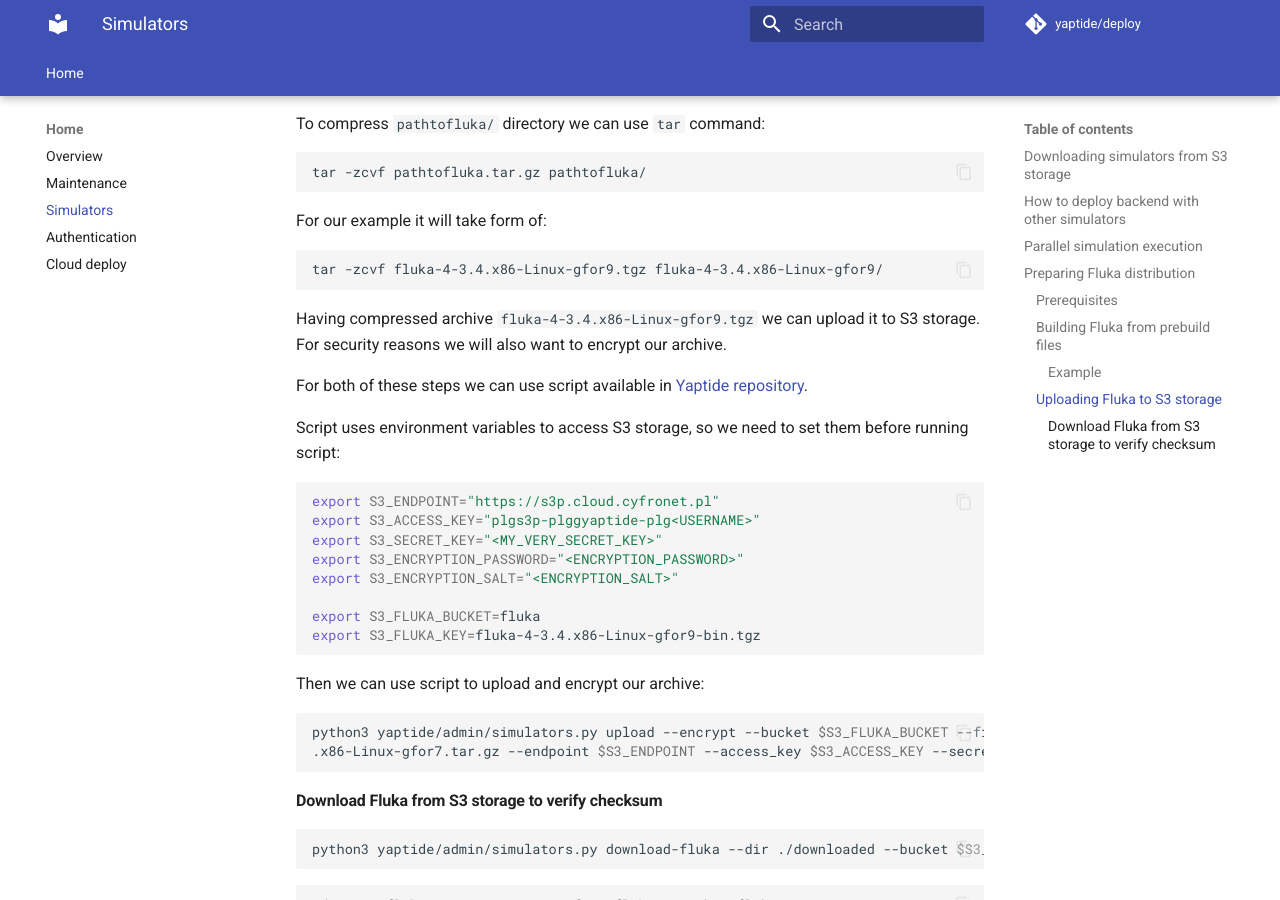
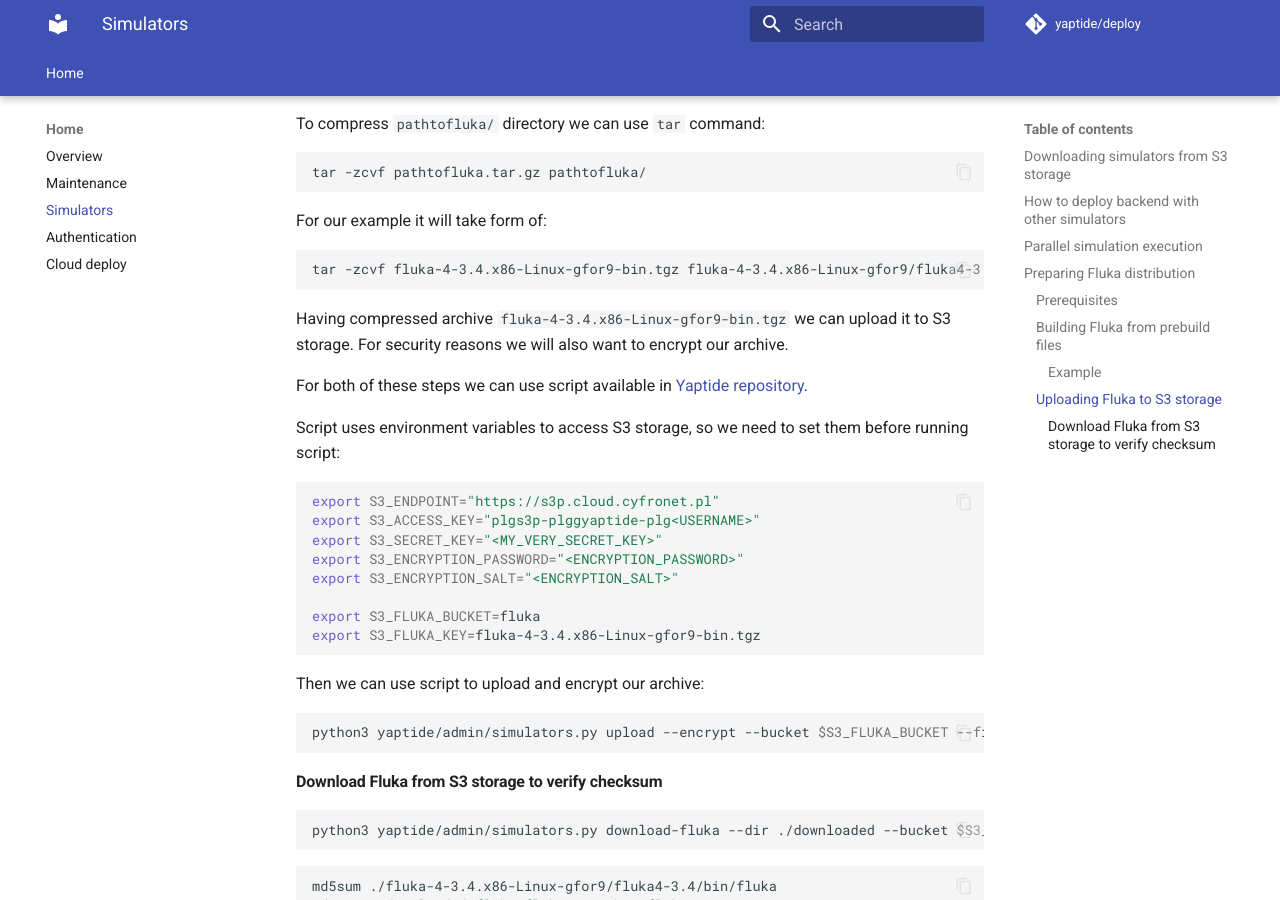
Before and after one commit to yaptide/deploy, an MkDocs documentation site: the page built from docs/simulators.md, in a window 1280 px wide and 900 px high, scrolled down 2895 px. Built offline with MkDocs 1.6.1 and Material for MkDocs 9.7.7, drawn with Linux system fonts in a browser that asks for light colours; comment, search, counter and statistics services are not loaded.

Commit message:
Small fixes

````diff
--- a/docs/simulators.md
+++ b/docs/simulators.md
@@ -136,10 +136,10 @@ tar -zcvf pathtofluka.tar.gz pathtofluka/
 For our example it will take form of:
 
 ```bash
-tar -zcvf fluka-4-3.4.x86-Linux-gfor9.tgz fluka-4-3.4.x86-Linux-gfor9/
+tar -zcvf fluka-4-3.4.x86-Linux-gfor9-bin.tgz fluka-4-3.4.x86-Linux-gfor9/fluka4-3.4/
 ```
 
-Having compressed archive `fluka-4-3.4.x86-Linux-gfor9.tgz` we can upload it to S3 storage.
+Having compressed archive `fluka-4-3.4.x86-Linux-gfor9-bin.tgz` we can upload it to S3 storage.
 For security reasons we will also want to encrypt our archive.
 
 For both of these steps we can use script available in [Yaptide repository](https://github.com/yaptide/yaptide/blob/master/yaptide/admin/simulator_storage.py).
@@ -160,8 +160,7 @@ export S3_FLUKA_KEY=fluka-4-3.4.x86-Linux-gfor9-bin.tgz
 Then we can use script to upload and encrypt our archive:
 
 ```bash
-python3 yaptide/admin/simulators.py upload --encrypt --bucket $S3_FLUKA_BUCKET --file ./path_to_fluka_archive/fluka-4-3.4.x86-Linux-gfor9.tgz
-.x86-Linux-gfor7.tar.gz --endpoint $S3_ENDPOINT --access_key $S3_ACCESS_KEY --secret_key $S3_SECRET_KEY --password $S3_ENCRYPTION_PASSWORD --salt $S3_ENCRYPTION_SALT
+python3 yaptide/admin/simulators.py upload --encrypt --bucket $S3_FLUKA_BUCKET --file ./path_to_fluka_archive/fluka-4-3.4.x86-Linux-gfor9-bin.tgz --endpoint $S3_ENDPOINT --access_key $S3_ACCESS_KEY --secret_key $S3_SECRET_KEY --password $S3_ENCRYPTION_PASSWORD --salt $S3_ENCRYPTION_SALT
 ```
 
 #### Download Fluka from S3 storage to verify checksum
````
